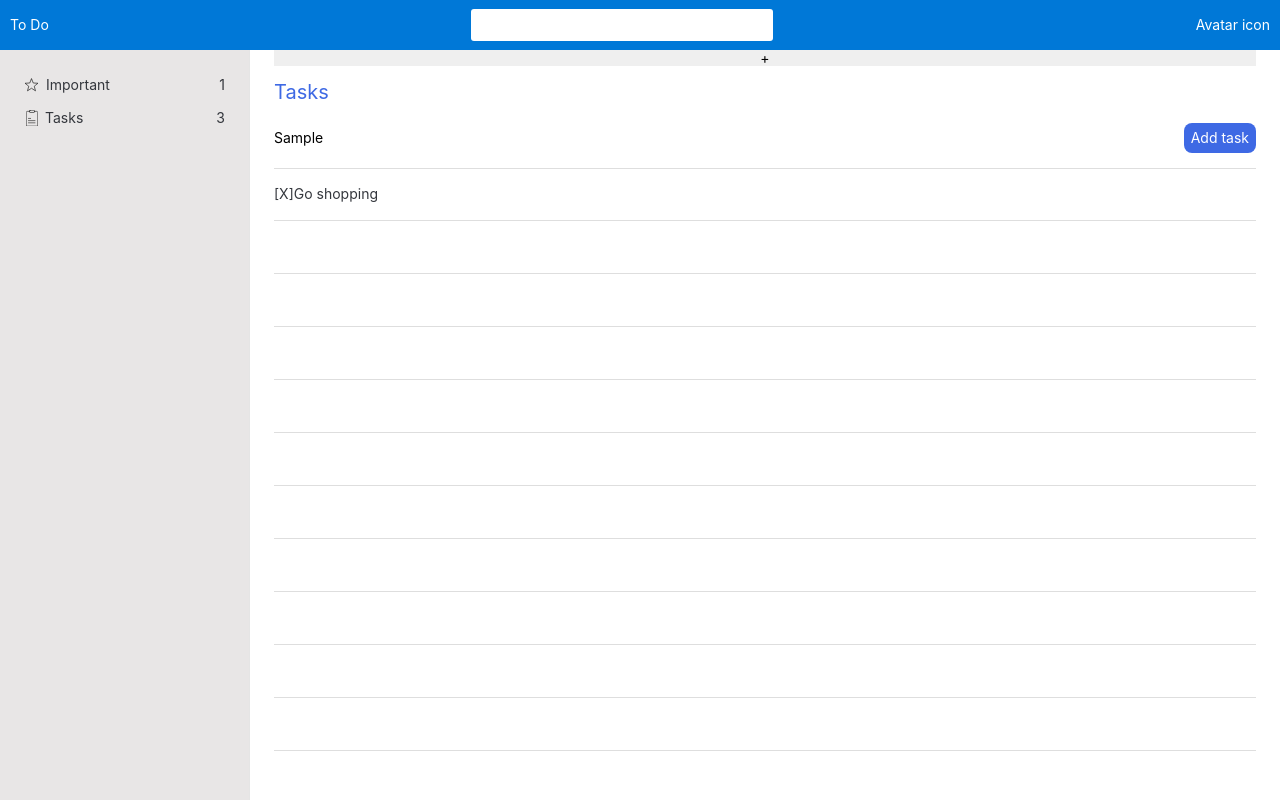
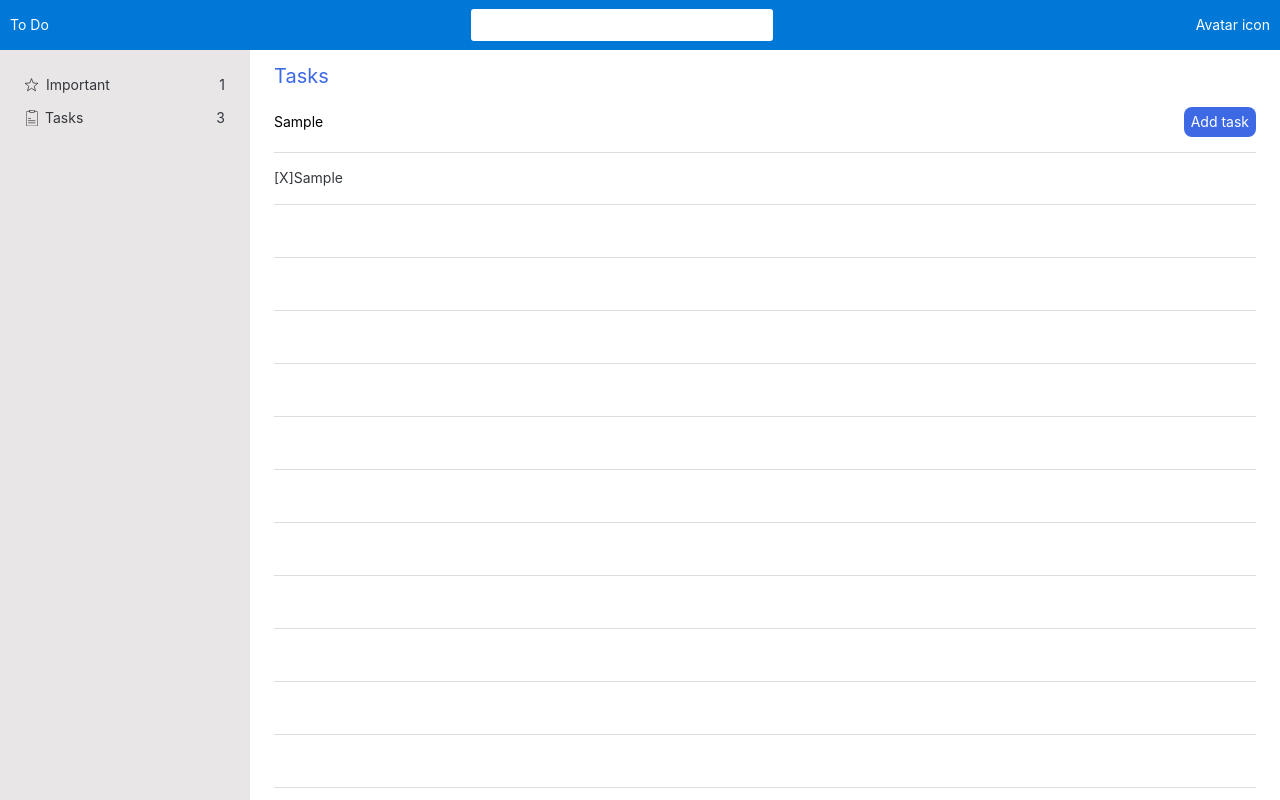
Before and after one commit to avg0043/todo-styled-app, a React (Create React App) app: page / in a window 1280 px wide. Both pictures are taken after typing "Sample" into the empty fields and a click on the button "Add task". Built offline with nearby package versions, Linux system fonts and the light colour scheme.

Commit message:
Implement add new task and add selectors

```diff
--- a/package.json
+++ b/package.json
@@ -8,6 +8,7 @@
     "@testing-library/user-event": "^7.2.1",
     "normalize.css": "^8.0.1",
     "prop-types": "^15.7.2",
+    "ramda": "^0.27.0",
     "react": "^16.13.0",
     "react-dom": "^16.13.0",
     "react-scripts": "3.4.0",
--- a/src/services/tasks/index.js
+++ b/src/services/tasks/index.js
@@ -1,2 +1,3 @@
 export * from './actions'
+export * from './selectors'
 export { default as reducer } from './reducer'
--- a/src/services/tasks/reducer.js
+++ b/src/services/tasks/reducer.js
@@ -1,10 +1,11 @@
+import * as R from 'ramda'
 import * as actionTypes from './action-types'
 import { TASKS } from './constants'
 
 export default (state, { type, payload }) => {
   switch (type) {
     case actionTypes.ADD_TASK:
-      return { ...state, [TASKS]: [...state.tasks, payload.task] }
+      return R.assocPath([TASKS], [...state[TASKS], payload.task], state)
     default:
       return state
   }
--- /dev/null
+++ b/src/services/tasks/selectors.js
@@ -0,0 +1 @@
+export const getTasks = state => state.tasks
--- a/src/ui/content/Content.jsx
+++ b/src/ui/content/Content.jsx
@@ -1,7 +1,8 @@
 import React, { useContext } from 'react'
 import styled from 'styled-components'
 import { TasksContext } from '../../TasksProvider'
-import { addTask } from '../../services/tasks'
+import { addTask, getTasks } from '../../services/tasks'
+import { useState } from 'react'
 
 const MainWrapper = styled.section`
   grid-area: content;
@@ -56,25 +57,36 @@ const Item = styled.div`
 
 const Content = () => {
   const { state, dispatch } = useContext(TasksContext)
-  console.log(state)
+  const tasks = getTasks(state)
+  const [taskName, setTaskName] = useState('')
+
+  const handleTaskNameChange = event => setTaskName(event.target.value)
+
+  const handleAddTaskClick = () => dispatch(addTask({ name: taskName }))
 
   return (
     <MainWrapper>
-      <button onClick={() => dispatch(addTask({ name: 'Cleaning' }))}>+</button>
       <Header>
         <HeaderTitle>
           <p>Tasks</p>
         </HeaderTitle>
         <HeaderNewTask>
-          <input type="text" placeholder="Type your new task" />
-          <HeaderAdd>Add task</HeaderAdd>
+          <input
+            type="text"
+            value={taskName}
+            placeholder="Type your new task"
+            onChange={handleTaskNameChange}
+          />
+          <HeaderAdd onClick={handleAddTaskClick}>Add task</HeaderAdd>
         </HeaderNewTask>
       </Header>
       <Body>
-        <Item>
-          <p>[X]</p> {/* TODO: checkbox icon */}
-          <p>Go shopping</p>
-        </Item>
+        {tasks.map(({ name }, index) => (
+          <Item key={index}>
+            <p>[X]</p> {/* TODO: checkbox icon */}
+            <p>{name}</p>
+          </Item>
+        ))}
       </Body>
     </MainWrapper>
   )
```
Also changed, not shown: 1 other file (tests, documents, lock files or other folders).
